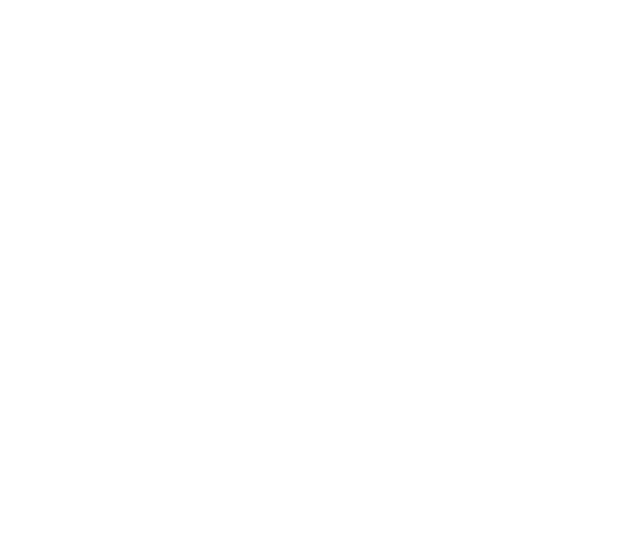
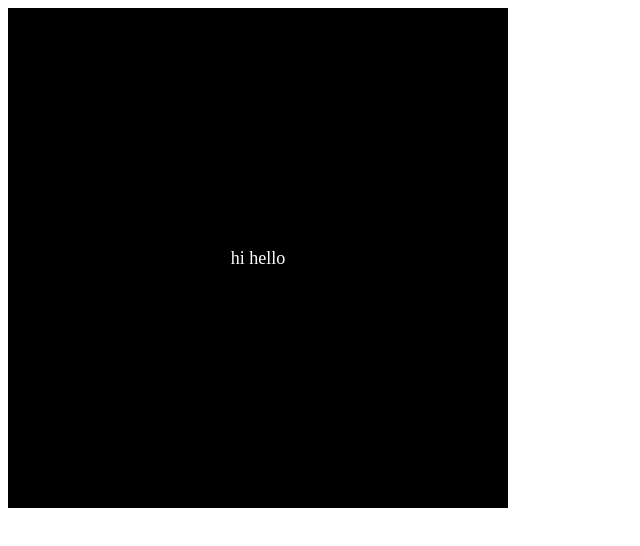
Before and after one commit to Amey45/AMD, a plain HTML site: page app.html in a window 1280 px wide. Shown: the whole page, without its empty margins (0-640 px from the left). Drawn offline with Linux system fonts and the light colour scheme.

Commit message:
appStyle

```diff
--- a/index.html
+++ b/app.html
@@ -4,9 +4,10 @@
     <meta charset="UTF-8">
     <meta http-equiv="X-UA-Compatible" content="IE=edge">
     <meta name="viewport" content="width=device-width, initial-scale=1.0">
+    <link rel="stylesheet" href="style.css">
     <title>Document</title>
 </head>
 <body>
-
+    <div class="header">hi hello</div>
 </body>
 </html>
--- /dev/null
+++ b/style.css
@@ -0,0 +1,10 @@
+.header{
+    display: flex;
+    width: 500px;
+    height: 500px;
+    justify-content: center;
+    align-items: center;
+    color: white;
+    background-color: black;
+    font-size: large;
+}
```
